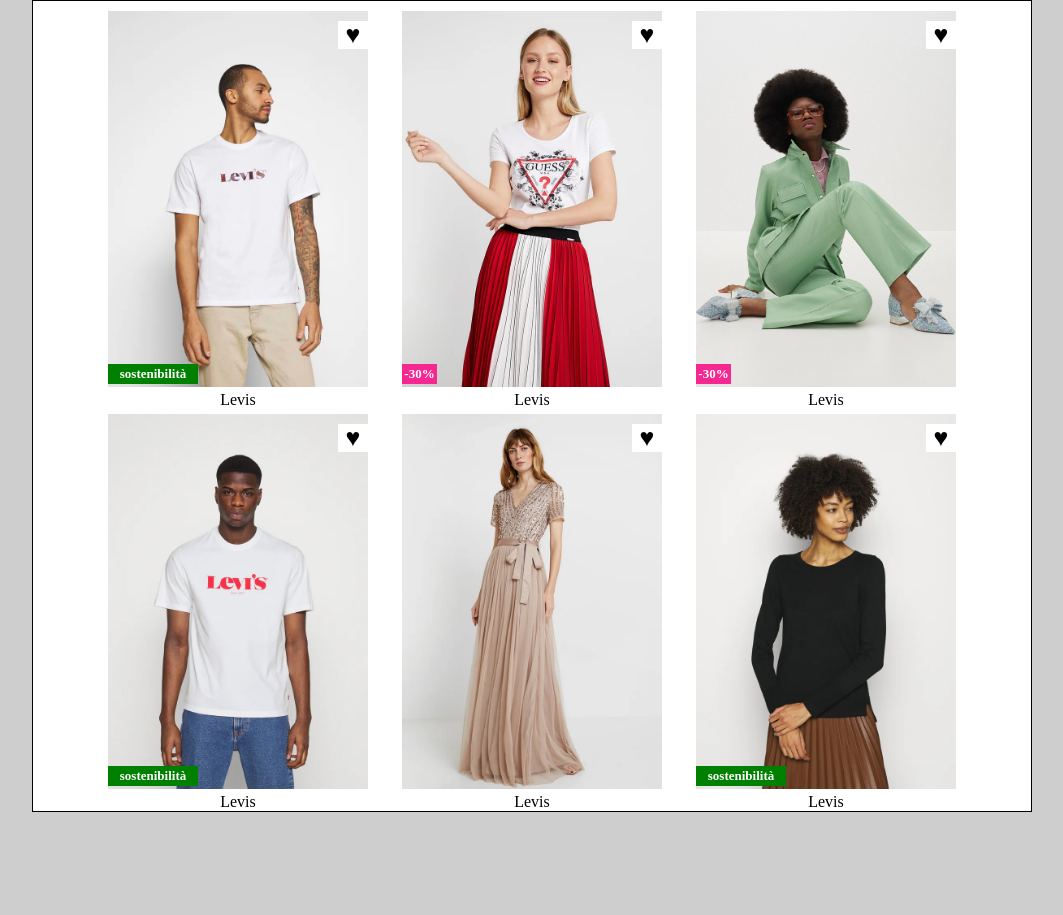
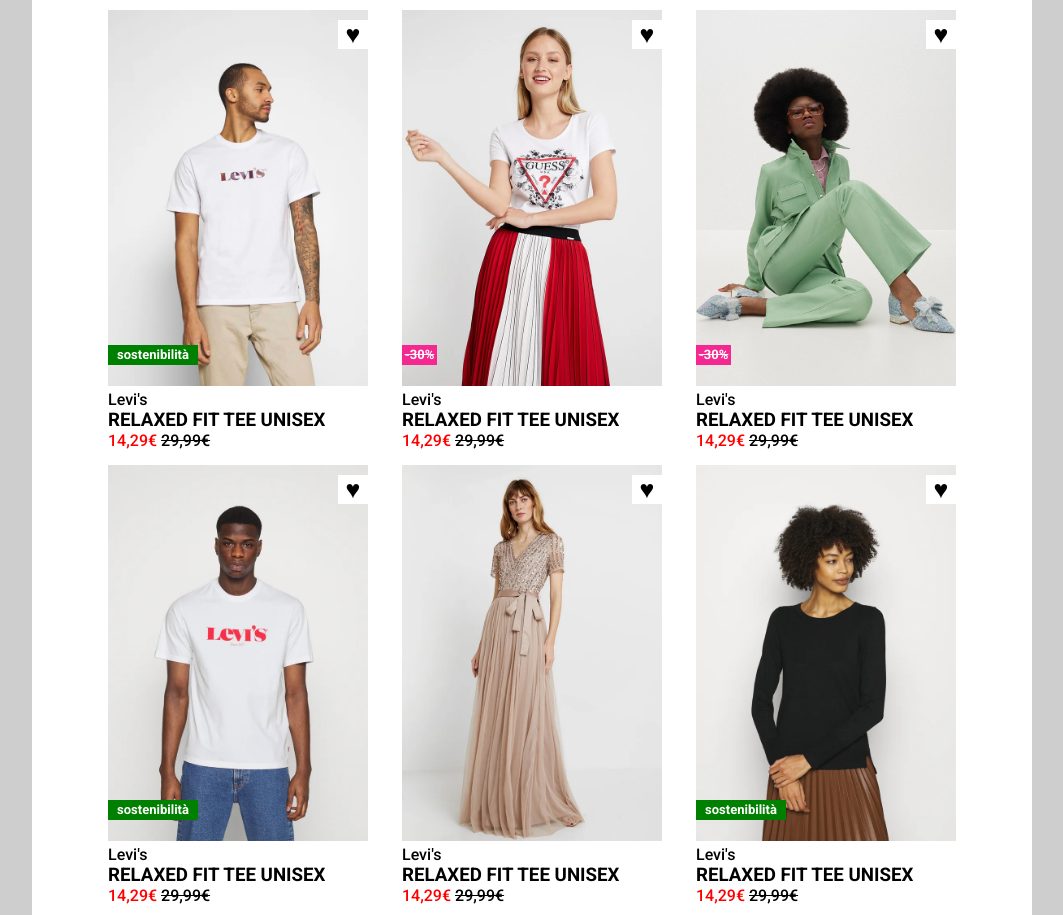
Before and after one commit to ManuelAvanzi/html-css-boolando, a plain HTML site: page index.html in a window 1280 px wide. Shown: the whole page, without its empty margins (108-1171 px from the left). Before the commit the page ends 812 px from the top, so only its background shows below. Drawn offline with Linux system fonts and the light colour scheme; a web font is replaced by a local one.

Commit message:
testi fatti

```diff
--- a/CSS/style.css
+++ b/CSS/style.css
@@ -3,8 +3,12 @@
     padding:0;
     box-sizing: border-box;
 }
+
 body{
     background-color: #cecece;
+    font-family: font-family: 'Festive', cursive;
+    font-family: 'Josefin Sans', sans-serif;
+    font-family: 'Roboto', sans-serif;
 }
 
 /* classi utility */
@@ -12,7 +16,6 @@
     width: 1000px;
     margin: auto;
     background-color: white;
-    border:1px solid black;
     padding-top: 5px;
     text-align: center;
 
@@ -20,8 +23,10 @@
 .item{
     position: relative;
     display: inline-block;
-    margin: 5px 15px 0 15px;
+    margin: 5px 15px 10px 15px;
     width: 260px;
+    height: 440px;
+
 }
 
 
@@ -42,7 +47,7 @@
 .item > .sconto{
     position: absolute;
     left:0;
-    bottom:25px;
+    bottom:85px;
     width: 35px;
     height: 20px;
     line-height: 20px;
@@ -56,7 +61,7 @@
 .item> .sostenibilità{
       position:absolute;
       left:0;
-      bottom: 25px;
+      bottom: 85px;
       height: 20px;
       width: 90px;
       line-height: 20px;
@@ -71,16 +76,25 @@
 /* testi sotto alle immagini  */
 
 
+.testi{
+    position: absolute;
+    bottom:0;
+    left: 0;
+    width: 100%;
+    text-align: left;
 
 
-.levis{
-    text-align: left;
 }
-
-
-
-
-
+.nomearticolo{
+    font-weight: bold;
+    margin-bottom: 0px;
+}
+.prezzo{
+    color:red;
+}
+.sconto{
+    text-decoration:line-through;
+}
 
 
 
--- a/index.html
+++ b/index.html
@@ -4,6 +4,9 @@
     <meta charset="UTF-8">
     <meta http-equiv="X-UA-Compatible" content="IE=edge">
     <meta name="viewport" content="width=device-width, initial-scale=1.0">
+    <link rel="preconnect" href="https://fonts.googleapis.com">
+    <link rel="preconnect" href="https://fonts.gstatic.com" crossorigin>
+    <link href="https://fonts.googleapis.com/css2?family=Festive&family=Josefin+Sans:wght@600&family=Roboto:wght@500;700&display=swap" rel="stylesheet">
     <link rel="stylesheet" href="./CSS/style.css">
     <title>Document</title>
 </head>
@@ -19,16 +22,28 @@
             <span class="cuore">&hearts;</span>
              <span class="sconto">-50%</span>
              <span class="sostenibilità">sostenibilità</span>
-             <span class="levis">Levis</span>
+
+
+             <span class="testi">
+                <span class="levis">Levi's</span>
+                 <h3 class="nome articolo">RELAXED FIT TEE UNISEX</h3>
+                 <span class="prezzo">14,29€</span>
+                 <span class="sconto">29,99€</span>
+             </span>
         </span>
 
         <span class="item">
             <img class="prima" src="./img/2.webp" alt="seconda foto">
             <img class="dopo" src="./img/2b.webp" alt="foto dopo hover">
-
             <span class="cuore">&hearts;</span>
             <span class="sconto">-30%</span>
-            <span class="levis">Levis</span>
+
+            <span class="testi">
+                <span class="levis">Levi's</span>
+                 <h3 class="nome articolo">RELAXED FIT TEE UNISEX</h3>
+                 <span class="prezzo">14,29€</span>
+                 <span class="sconto">29,99€</span>
+             </span>
         </span>
 
         <span class="item">
@@ -37,7 +52,13 @@
 
             <span class="cuore">&hearts;</span>
             <span class="sconto">-30%</span>
-            <span class="levis">Levis</span>
+
+            <span class="testi">
+                <span class="levis">Levi's</span>
+                 <h3 class="nome articolo">RELAXED FIT TEE UNISEX</h3>
+                 <span class="prezzo">14,29€</span>
+                 <span class="sconto">29,99€</span>
+             </span>
 
         </span>
 
@@ -48,7 +69,13 @@
             <span class="cuore">&hearts;</span>
             <span class="sconto">-50%</span>
             <span class="sostenibilità">sostenibilità</span>
-            <span class="levis">Levis</span>
+
+            <span class="testi">
+                <span class="levis">Levi's</span>
+                 <h3 class="nome articolo">RELAXED FIT TEE UNISEX</h3>
+                 <span class="prezzo">14,29€</span>
+                 <span class="sconto">29,99€</span>
+             </span>
         </span>
 
         <span class="item">
@@ -56,7 +83,13 @@
             <img class="dopo" src="./img/5b.webp" alt="foto dopo hover">
 
             <span class="cuore">&hearts;</span>
-            <span class="levis">Levis</span>
+
+            <span class="testi">
+                <span class="levis">Levi's</span>
+                 <h3 class="nome articolo">RELAXED FIT TEE UNISEX</h3>
+                 <span class="prezzo">14,29€</span>
+                 <span class="sconto">29,99€</span>
+             </span>
         </span>
 
         <span class="item">
@@ -65,7 +98,12 @@
 
             <span class="cuore">&hearts;</span>
             <span class="sostenibilità">sostenibilità</span>
-            <span class="levis">Levis</span>
+            <span class="testi">
+                <span class="levis">Levi's</span>
+                 <h3 class="nome articolo">RELAXED FIT TEE UNISEX</h3>
+                 <span class="prezzo">14,29€</span>
+                 <span class="sconto">29,99€</span>
+             </span>
 
         </span>
 
```
